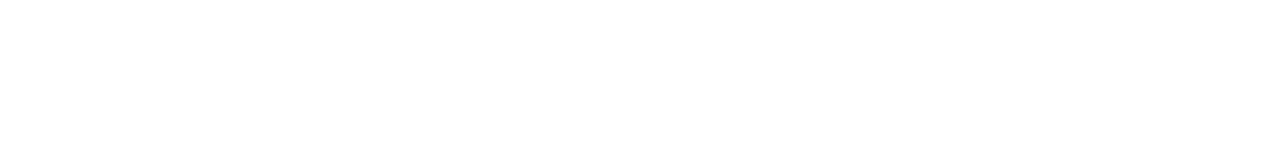
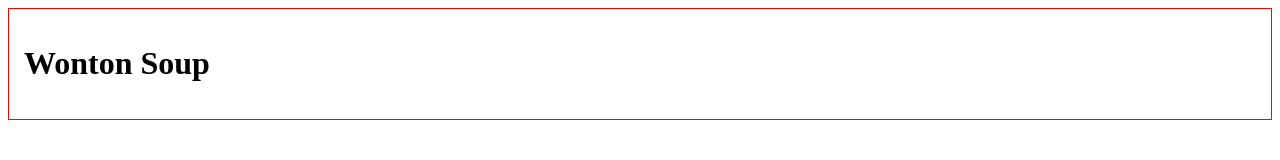
Before and after one commit to DuckyOperator/georgewebsite.github.io, a plain HTML site: page ChildPages/flexbox 2 column/testing.HTML in a window 1280 px wide. Drawn offline with Linux system fonts and the light colour scheme.

Commit message:
Update testing.HTML

```diff
--- a/ChildPages/flexbox 2 column/testing.HTML
+++ b/ChildPages/flexbox 2 column/testing.HTML
@@ -32,6 +32,8 @@
 
   <body>
 
+      <div class="header"><header><h1>Wonton Soup</h1></header></div>
+
   </body>
 
 </html>
```
